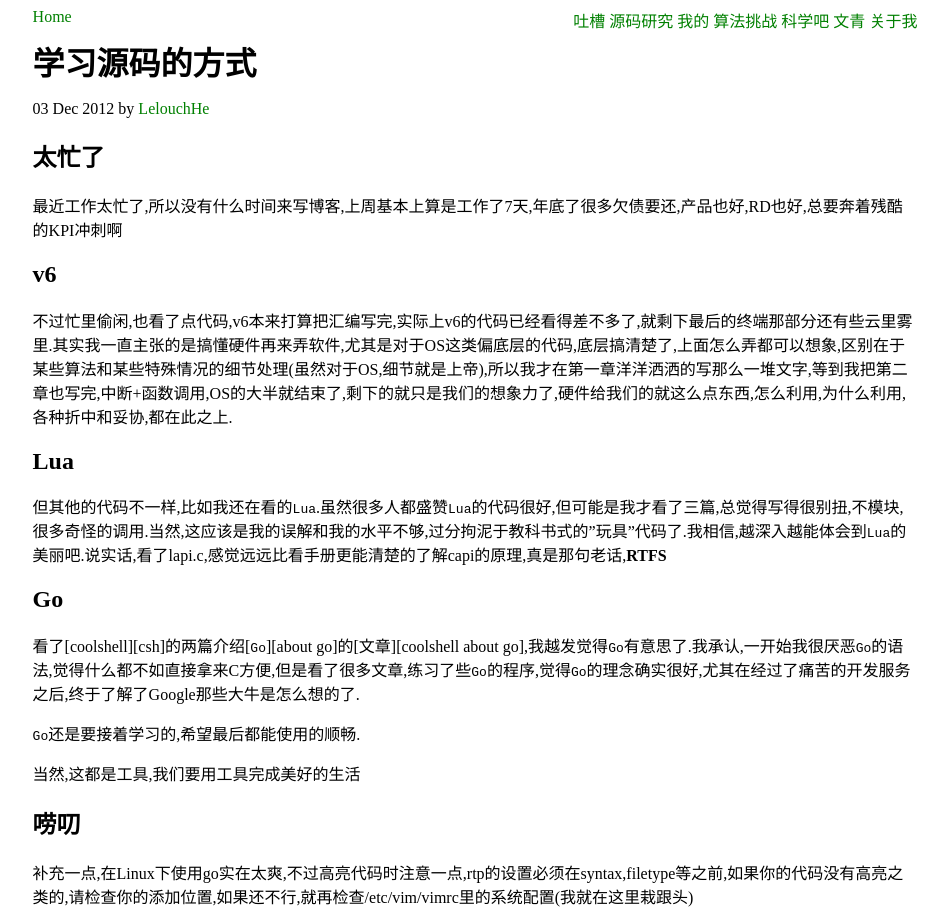
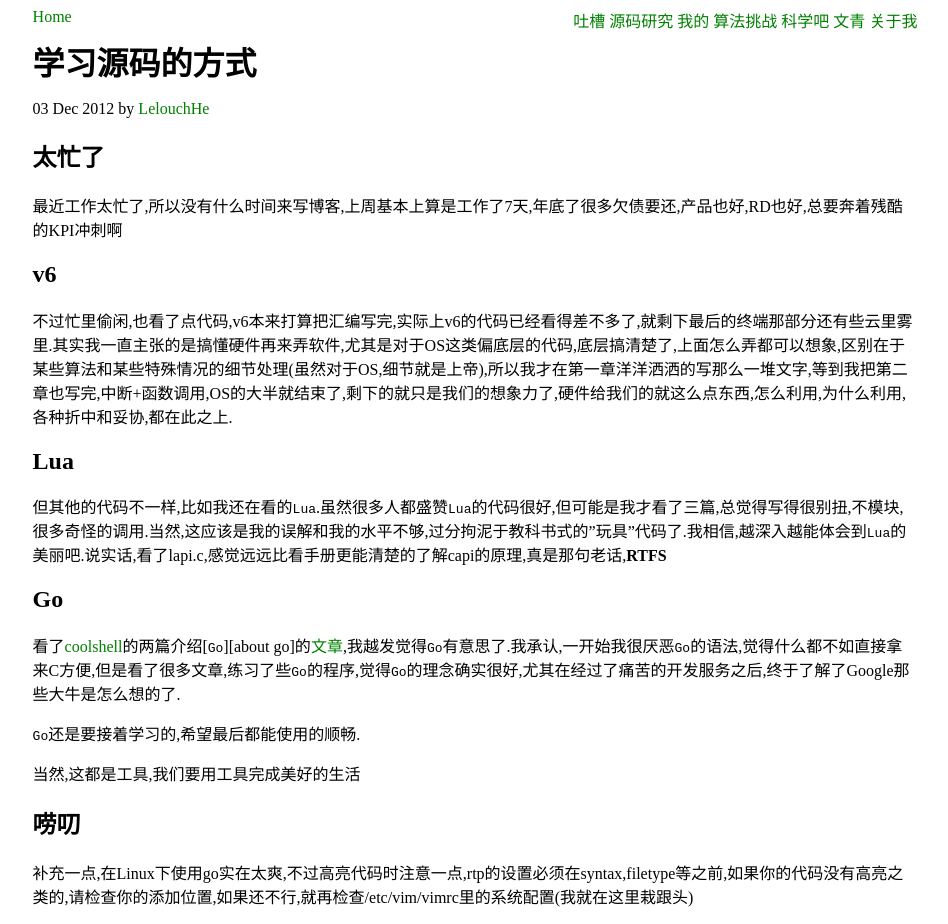
Before and after one commit to LelouchHe/lelouchhe.github.com, a Jekyll site: the page built from _posts/voice/2012-12-03-ways_to_learn_code.md, in a window 1280 px wide. Shown: the whole page, without its empty margins (165-1113 px from the left). Built offline with Jekyll 4.4.1, drawn with Linux system fonts in a browser that asks for light colours; Markdown is read by kramdown in place of the engine named in the settings; some of the changed lines change nothing that is shown.

Commit message:
add link

```diff
--- a/_posts/voice/2012-12-03-ways_to_learn_code.md
+++ b/_posts/voice/2012-12-03-ways_to_learn_code.md
@@ -27,3 +27,6 @@ category: voice
 ## 唠叨
 
 补充一点,在Linux下使用go实在太爽,不过高亮代码时注意一点,rtp的设置必须在syntax,filetype等之前,如果你的代码没有高亮之类的,请检查你的添加位置,如果还不行,就再检查/etc/vim/vimrc里的系统配置(我就在这里栽跟头)
+
+[csh]: http://coolshell.cn/ "酷壳"
+[coolshell about go]: http://coolshell.cn/articles/8460.html "关于Go"
```
